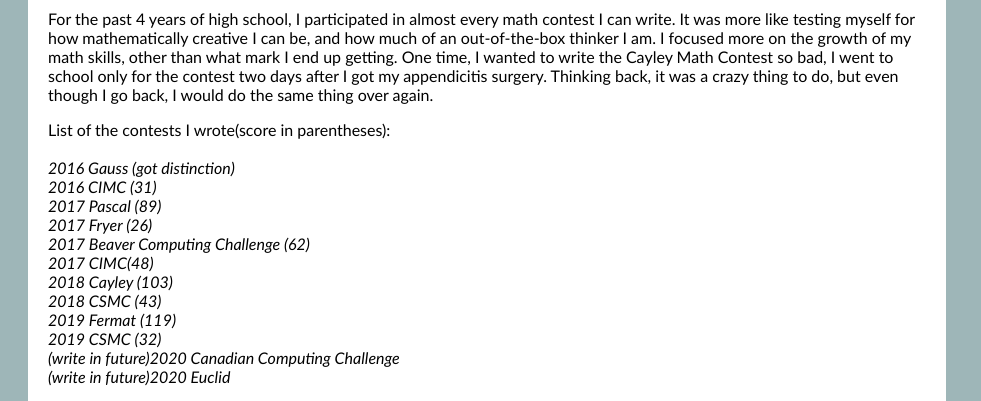
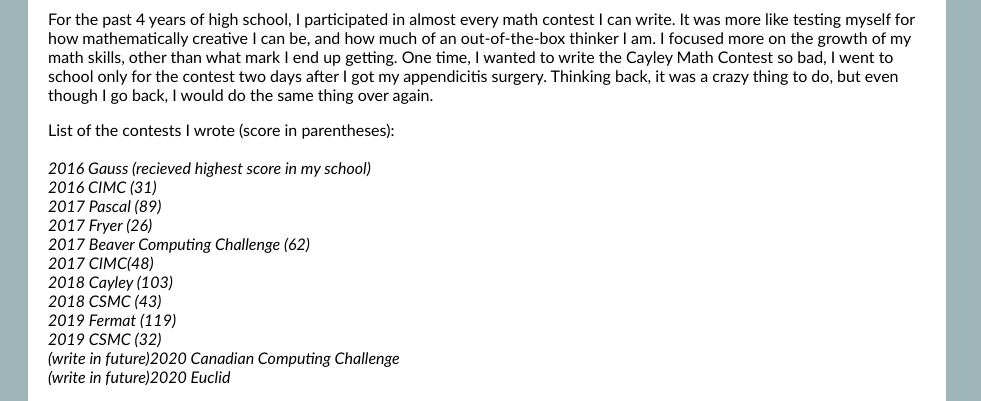
Before and after one commit to leannek1307/leannek1307.github.io, a plain HTML site: page Math.html in a window 1280 px wide. Shown: the part 2360-2761 px from the top of the page, without its empty margins (0-981 px from the left). Drawn offline with Linux system fonts and the light colour scheme.

```diff
--- a/Math.html
+++ b/Math.html
@@ -53,8 +53,8 @@
       <h2>Math Contests & Math Workshops</h2>
       <h3>Math Contests</h3>
       <p>For the past 4 years of high school, I participated in almost every math contest I can write. It was more like testing myself for how mathematically creative I can be, and how much of an out-of-the-box thinker I am. I focused more on the growth of my math skills, other than what mark I end up getting. One time, I wanted to write the Cayley Math Contest so bad, I went to school only for the contest two days after I got my appendicitis surgery. Thinking back, it was a crazy thing to do, but even though I go back, I would do the same thing over again.</p>
-	  <p>List of the contests I wrote(score in parentheses): <br><br>
-		  <i>2016 Gauss (got distinction)</i><br>
+	  <p>List of the contests I wrote (score in parentheses): <br><br>
+		  <i>2016 Gauss (recieved highest score in my school)</i><br>
 		  <i>2016 CIMC (31)</i><br>
 		  <i>2017 Pascal (89)</i><br>
 		  <i>2017 Fryer (26)</i><br>
```
Also changed, not shown: 1 other file.
